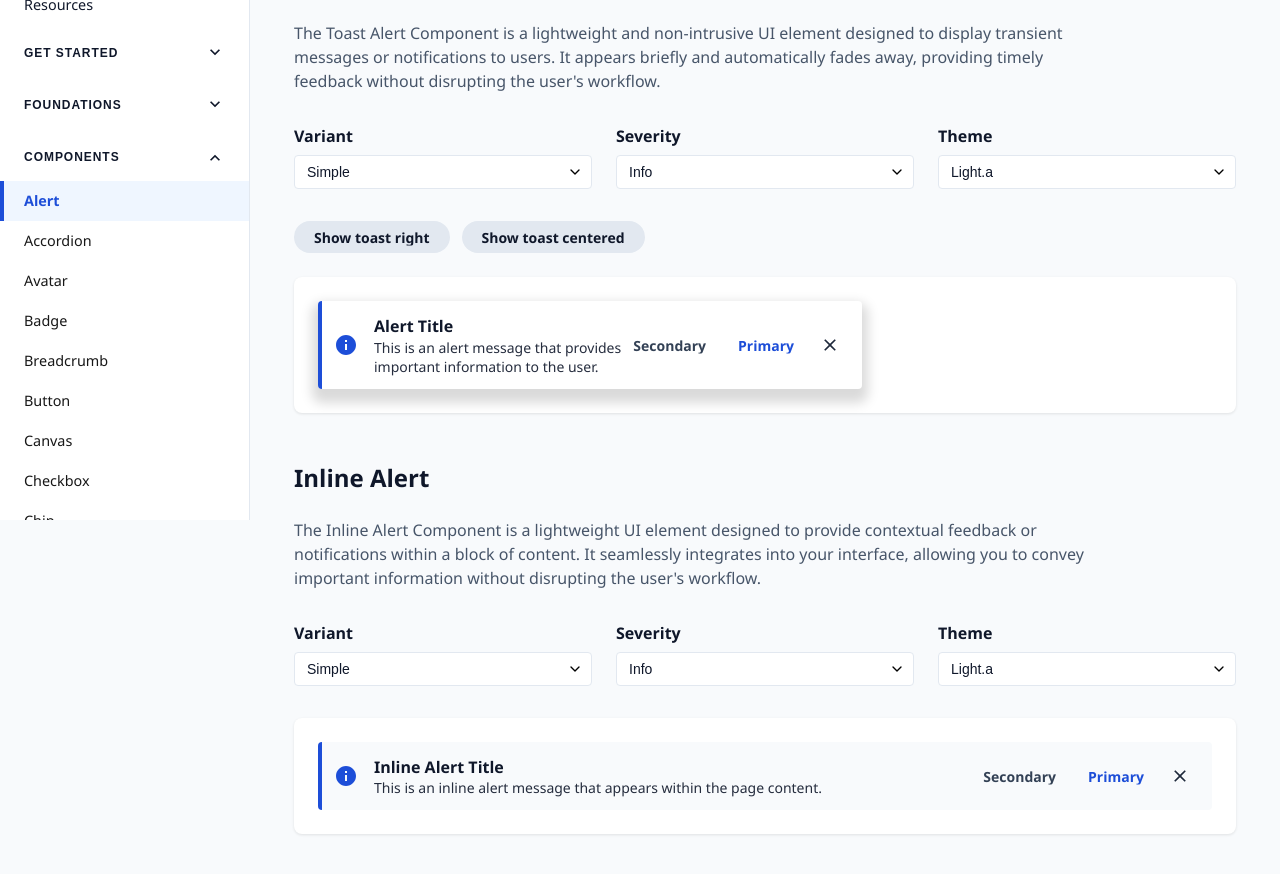
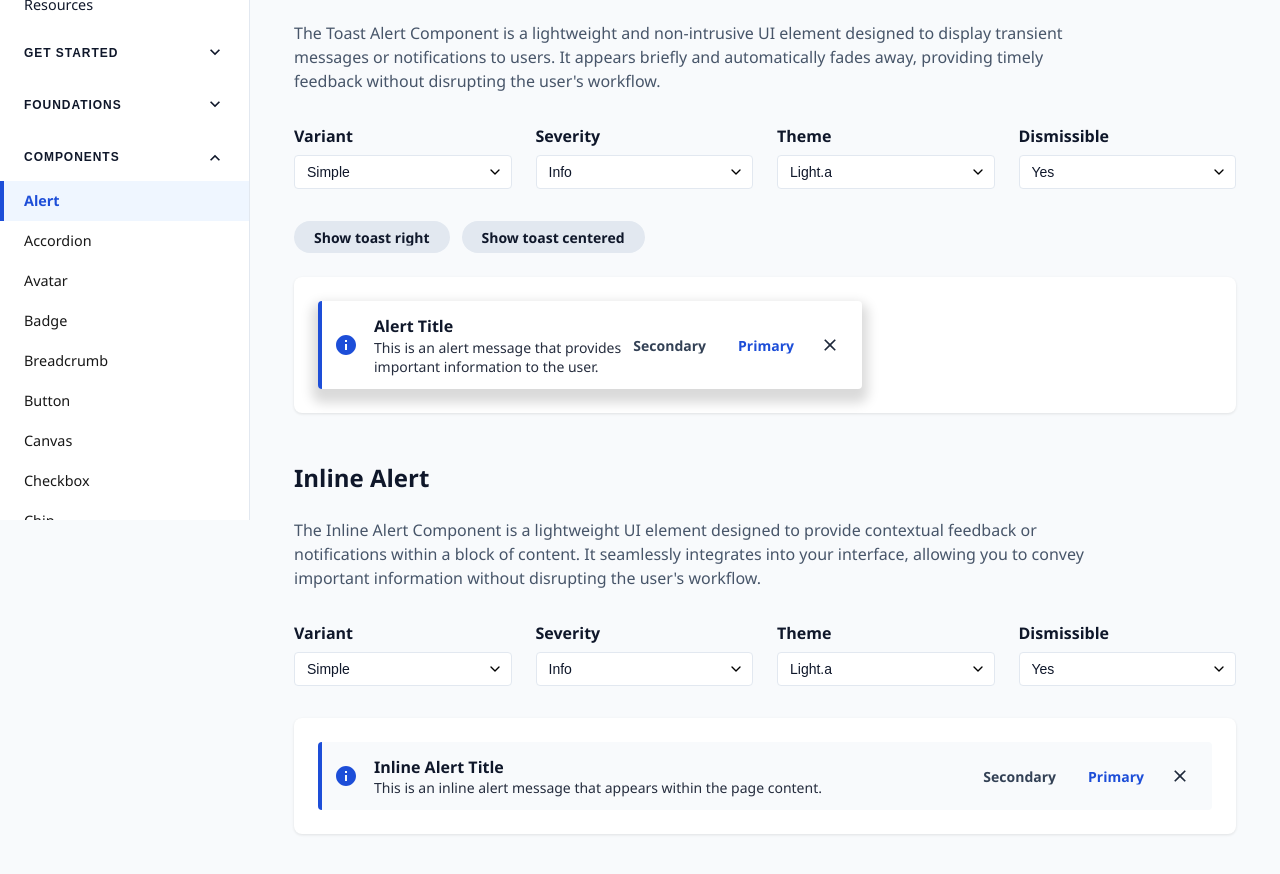
Before and after one commit to cake-admin/cakev2, a React (Create React App) app: page /components/alert in a window 1280 px wide. Shown: the part 280-1154 px from the top of the page. Built offline with nearby package versions, Linux system fonts and the light colour scheme.

Commit message:
Set dismissible dropdowns to default to 'yes' for both component examples

```diff
--- a/src/pages/AlertPage.js
+++ b/src/pages/AlertPage.js
@@ -136,7 +136,7 @@ const AlertPage = () => {
   const [position, setPosition] = useState(ALERT_POSITIONS.BOTTOM_CENTER);
   const [title, setTitle] = useState('Alert Title');
   const [message, setMessage] = useState('This is an alert message that provides important information to the user.');
-  const [dismissible, setDismissible] = useState(false);
+  const [dismissible, setDismissible] = useState(true);
   const [autoDismiss, setAutoDismiss] = useState(true);
   const [autoDismissTime, setAutoDismissTime] = useState(3000);
   const [showActions, setShowActions] = useState(true);
@@ -150,7 +150,7 @@ const AlertPage = () => {
   const [inlineTheme, setInlineTheme] = useState(ALERT_THEMES.LIGHT);
   const [inlineTitle, setInlineTitle] = useState('Inline Alert Title');
   const [inlineMessage, setInlineMessage] = useState('This is an inline alert message that appears within the page content.');
-  const [inlineDismissible, setInlineDismissible] = useState(false);
+  const [inlineDismissible, setInlineDismissible] = useState(true);
   const [inlineShowActions, setInlineShowActions] = useState(true);
 
   const handleDismiss = () => {
@@ -255,6 +255,17 @@ const AlertPage = () => {
               <option value={ALERT_THEMES.DARK}>Dark.a</option>
             </Select>
           </Control>
+
+          <Control>
+            <Label>Dismissible</Label>
+            <Select
+              value={dismissible ? 'yes' : 'no'}
+              onChange={(e) => setDismissible(e.target.value === 'yes')}
+            >
+              <option value="no">No</option>
+              <option value="yes">Yes</option>
+            </Select>
+          </Control>
         </ControlsGrid>
 
         <div style={{ marginBottom: '24px', display: 'flex', gap: '12px' }}>
@@ -282,7 +293,7 @@ const AlertPage = () => {
             theme={theme}
             title={title}
             message={message}
-            dismissible={true}
+            dismissible={dismissible}
             keepVisible={true}
             onDismiss={handleDismiss}
             onAction={handleAction}
@@ -361,6 +372,17 @@ const AlertPage = () => {
               <option value={ALERT_THEMES.DARK}>Dark.a</option>
             </Select>
           </Control>
+
+          <Control>
+            <Label>Dismissible</Label>
+            <Select
+              value={inlineDismissible ? 'yes' : 'no'}
+              onChange={(e) => setInlineDismissible(e.target.value === 'yes')}
+            >
+              <option value="no">No</option>
+              <option value="yes">Yes</option>
+            </Select>
+          </Control>
         </ControlsGrid>
 
         <PreviewContainer theme={inlineTheme}>
@@ -370,7 +392,7 @@ const AlertPage = () => {
             theme={inlineTheme}
             title={inlineTitle}
             message={inlineMessage}
-            dismissible={true}
+            dismissible={inlineDismissible}
             keepVisible={true}
             onDismiss={handleDismiss}
             onAction={handleAction}
```
